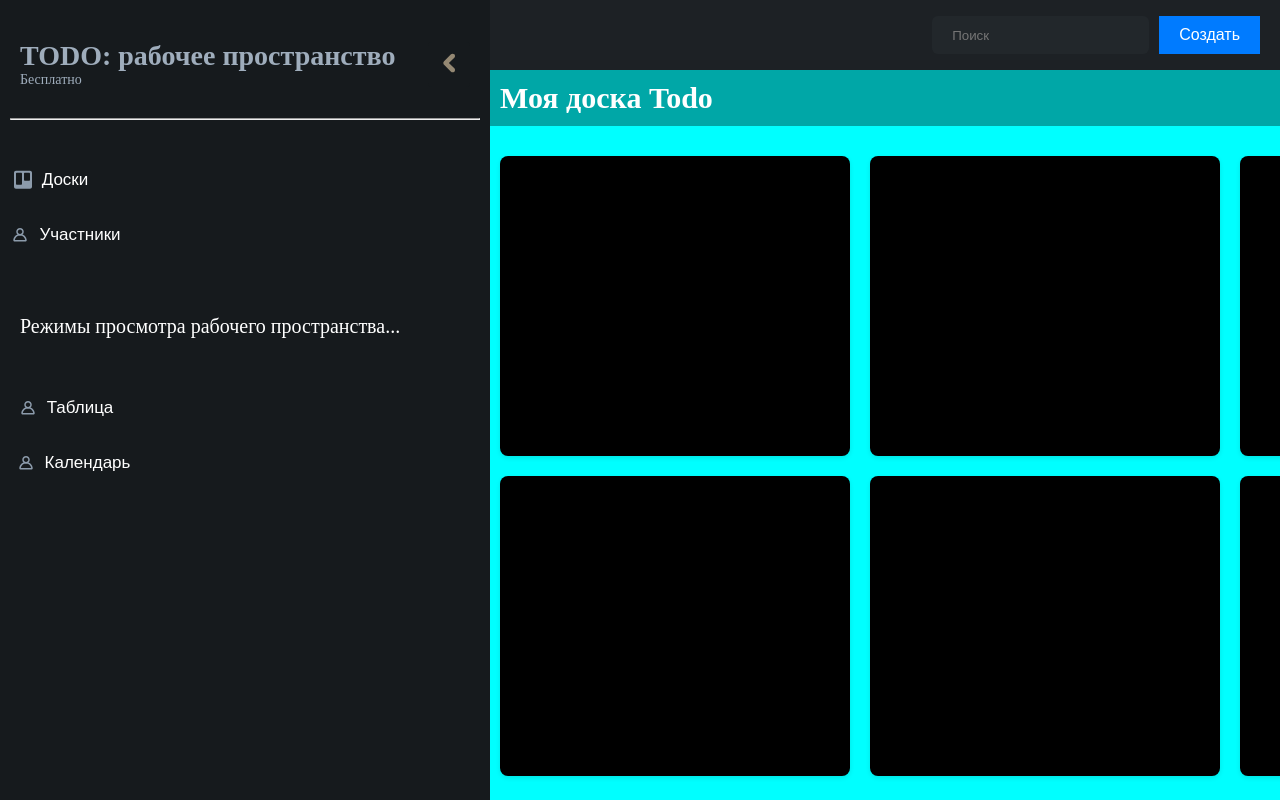
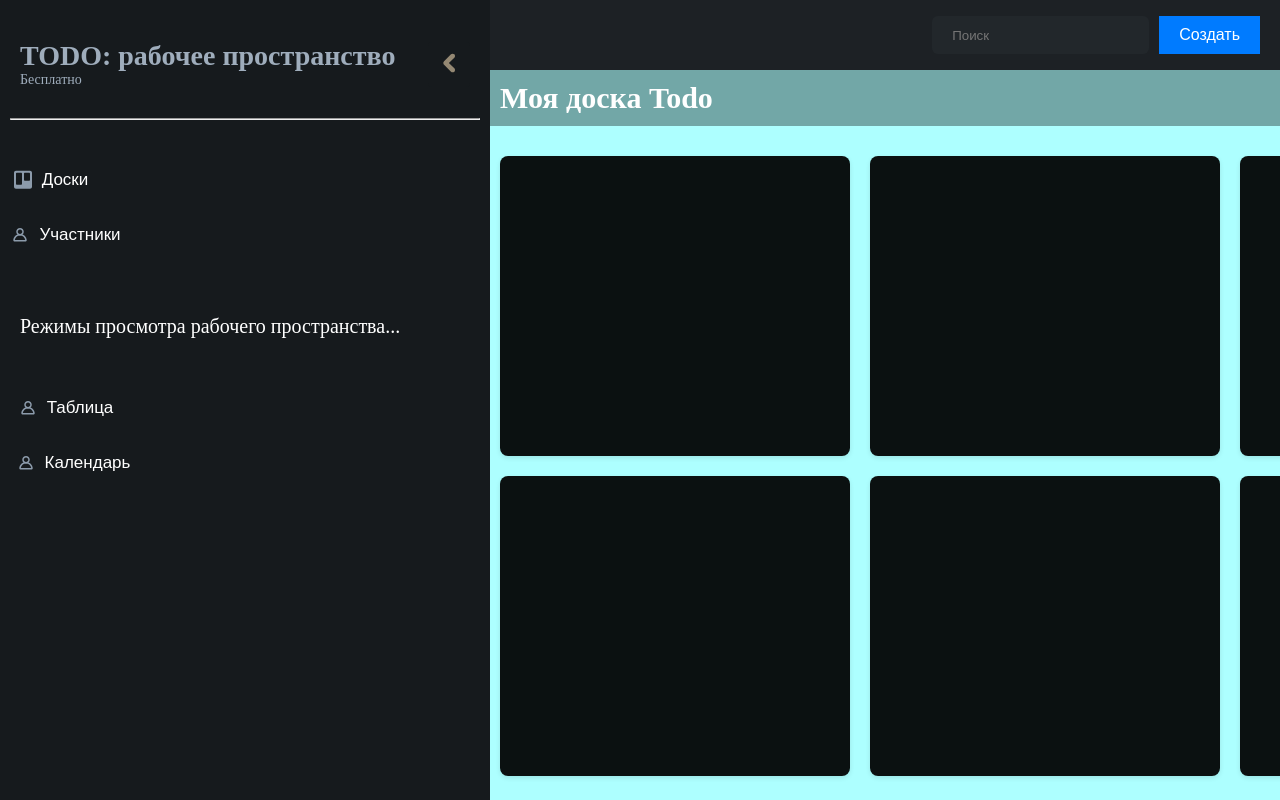
Before and after one commit to SamirSobirov/Todo_project_VUE, a Vue app: page / in a window 1280 px wide. Shown: the top 800 px of the page. Built offline with nearby package versions, Linux system fonts and the light colour scheme.

Commit message:
changed body color

```diff
--- a/src/assets/main.css
+++ b/src/assets/main.css
@@ -5,5 +5,5 @@
 }
 
 body {
-    background-color:aqua;
+    background-color:rgba(0, 255, 255, 0.32);
 }
--- a/src/components/mainCard.vue
+++ b/src/components/mainCard.vue
@@ -29,7 +29,7 @@
 .Cards div {
   height: 300px;
   width: 350px;
-  background-color: #000000;
+  background-color: #000000ee;
   padding: 20px;
   border-radius: 8px;
   box-shadow: 0 2px 5px rgba(0, 0, 0, 0.1);
```
